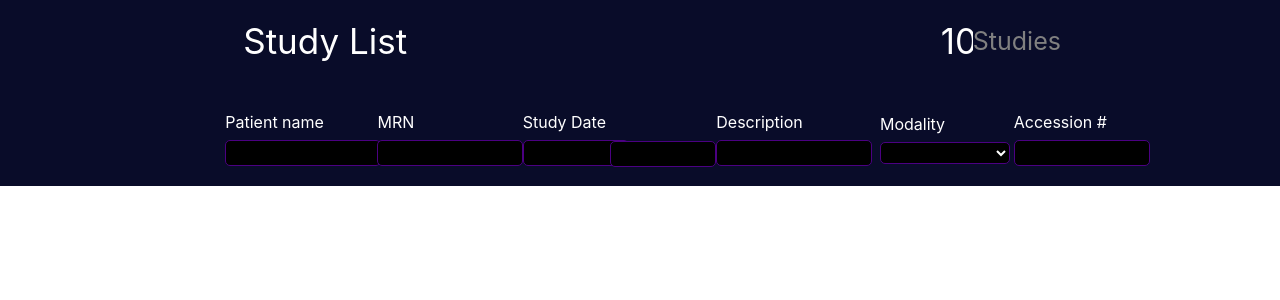
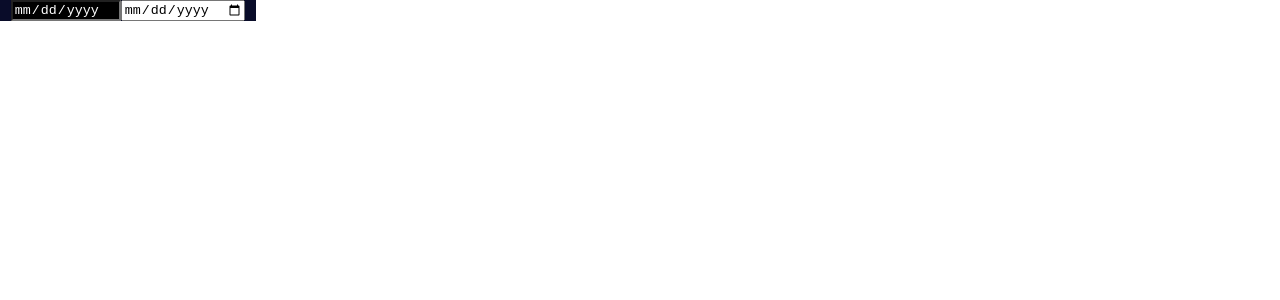
Before and after one commit to ArjunChorath/project_login_page_2, a React (Create React App) app: page / in a window 1280 px wide. Shown: the top 300 px of the page. Built offline with nearby package versions, Linux system fonts and the light colour scheme.

Commit message:
datepicker_commit

```diff
--- a/package.json
+++ b/package.json
@@ -12,6 +12,7 @@
     "@testing-library/user-event": "^13.5.0",
     "axios": "^1.6.2",
     "react": "^18.2.0",
+    "react-datepicker": "^4.24.0",
     "react-dom": "^18.2.0",
     "react-scripts": "5.0.1",
     "react-select": "^5.8.0",
--- a/src/App.js
+++ b/src/App.js
@@ -3,12 +3,14 @@ import './App.css';
 // import { Login } from './component/Login';
 import { SearchBar } from './component/SearchBar';
 import { SearchBarFilter } from './component/SearchBarFilter';
+import { DateRange } from './component/DateRange'
 
 function App() {
   return (
     <Box>
-      <SearchBar/>
-      <SearchBarFilter/>
+      {/* <SearchBar/>
+      <SearchBarFilter/> */}
+      <DateRange></DateRange>
     </Box>
   );
 }
--- /dev/null
+++ b/src/component/DateRange.js
@@ -0,0 +1,58 @@
+import { Box } from "@mui/material";
+import React,{ useState } from "react";
+import DatePicker from "react-datepicker";
+import 'react-datepicker/dist/react-datepicker.module.css'
+
+
+
+
+export const DateRange = () => {
+  const [startDate,setStartDate]=useState(null);
+  const [endDate,setEndDate]=useState(null);
+
+
+const handleStartDateChange=(date)=>{
+
+  setStartDate(date);
+}
+
+const handleEndDateChange=(date)=>{
+  setEndDate(date);
+}
+  return (
+    <Box
+      sx={{
+        width: "20vw",
+        heigth: "30vh",
+        bgcolor: "#090c29",
+        display: "flex",
+        alignItems: "center",
+        justifyContent: "center",
+        flexDirection: "row",
+
+      }}
+    >
+     <input type="date"
+     value='21-10-199'
+        selected={startDate}
+        onChange={handleStartDateChange}
+        selectsStart
+        startDate={startDate}
+        endDate={endDate}
+        placeholderText="start date"
+        style={{width:'105px',backgroundColor:'black',color:'white',value:'12-10-2004'}}
+
+      ></input>
+
+      <input type="date"
+        selected={endDate}
+        onChange={handleEndDateChange}
+        selectsEnd
+        startDate={startDate}
+        endDate={endDate}
+        minDate={startDate}
+        placeholderText="end date"
+      ></input>
+    </Box>
+  );
+}
--- a/src/component/SearchBar.js
+++ b/src/component/SearchBar.js
@@ -1,4 +1,4 @@
-import { Box, Grid, TextField } from "@mui/material";
+import { Box} from "@mui/material";
 import React from "react";
 
 export const SearchBar = () => {
--- a/src/component/SearchBarFilter.js
+++ b/src/component/SearchBarFilter.js
@@ -1,5 +1,42 @@
 import { Box } from '@mui/material'
 import React, { useState } from 'react'
+
+import InputLabel from "@mui/material/InputLabel";
+import MenuItem from "@mui/material/MenuItem";
+import FormControl from "@mui/material/FormControl";
+import ListItemText from "@mui/material/ListItemText";
+import Select from "@mui/material/Select";
+import Checkbox from "@mui/material/Checkbox";
+
+const ITEM_HEIGHT = 50;
+const ITEM_PADDING_TOP = 8;
+const MenuProps = {
+  PaperProps: {
+    style: {
+
+      backgroundColor: "black",
+      color:'white',
+      maxHeight: ITEM_HEIGHT * 4.5 + ITEM_PADDING_TOP,
+      width: 250,
+
+    },
+  },
+
+};
+
+const names = [
+  "AR",
+  "ASMT",
+  "AU",
+  "BDUS",
+  "BI",
+  "BMD",
+  "CR",
+  "CT",
+  "DG",
+  "DOC",
+];
+
 
 export const SearchBarFilter = () => {
     const [isClickedPatient,setIsClickedPatient]=useState(false);
@@ -8,31 +45,22 @@ export const SearchBarFilter = () => {
     const [isClickedEndStudyDate, setIsClickedEndtStudyDate]=useState(false);
     const [isClickedDescription, setIsClickedDescription] = useState(false);
     const [isClickedModality, setIsClickedModality] = useState(false);
+    const [modalityType, setModalityType] = useState([]);
     const [isClickedAccession, setIsClickedAccession] = useState(false);
-    const [selectedOptions,setSelectedOptions]=useState([]);
 
-    const options = [
-      "option1",
-      "option2",
-      "option3",
-      "option3",
-      "option3",
-      "option3",
-      "option3",
-      "option3",
-      "option3",
-      "option3",
-      "option3",
-      "option3",
-      "option3",
-      "option3",
-      "option3",
-    ];
 
-    const handleChange=(event)=>{
-      setSelectedOptions(event.target.value)
 
-    }
+
+
+  const handleChange = (event) => {
+    const {
+      target: { value },
+    } = event;
+    setModalityType(
+
+      typeof value === "string" ? value.split(",") : value
+    );
+  };
 
 
   return (
@@ -86,6 +114,7 @@ export const SearchBarFilter = () => {
           >
             <Box sx={{ display: "flex", flexDirection: "column" }}>
               <Box sx={{ color: "white", marginBottom: "8px" }}>MRN</Box>
+
               <input
                 style={{
                   backgroundColor: "black",
@@ -109,11 +138,13 @@ export const SearchBarFilter = () => {
             <Box sx={{ display: "flex", flexDirection: "column" }}>
               <Box sx={{ color: "white", marginBottom: "8px" }}>Study Date</Box>
               <input
+                type="date"
+
                 style={{
                   backgroundColor: "black",
                   color: "white",
                   width: "100px",
-                  height: "22px",
+                  height: "25px",
                   marginBottom: "10px",
                   borderRadius: "5px",
                   outline: "none",
@@ -123,21 +154,33 @@ export const SearchBarFilter = () => {
                 }}
                 onFocus={() => setIsClickedStartStudyDate(true)}
                 onBlur={() => setIsClickedStartStudyDate(false)}
-              ></input>
+              />
             </Box>
           </Box>
 
+          <style>
+            {`
+    input[type="date"]::-webkit-calendar-picker-indicator {
+      filter: invert(1); // Invert the color of the calendar icon
+    }
+  `}
+          </style>
+
           <Box
-            sx={{ position: "relative", left: "-07%", marginBottom: "10px" }}
+            sx={{ position: "relative", left: "-6.4%", marginBottom: "10px" }}
           >
             <Box sx={{ display: "flex", flexDirection: "column" }}>
               <Box sx={{ color: "white" }}> </Box>
+
               <input
+                type="date"
+
+
                 style={{
                   backgroundColor: "black",
                   color: "white",
                   width: "100px",
-                  height: "22px",
+                  height: "25px",
                   marginTop: "19px",
                   borderRadius: "5px",
                   outline: "none",
@@ -175,35 +218,54 @@ export const SearchBarFilter = () => {
             </Box>
           </Box>
 
-          <Box sx={{ position: "relative", left: "-6%", marginBottom: "10px" }}>
+          <Box
+            sx={{
+              position: "relative",
+              left: "-6.5%",
+              marginBottom: "10px",
+              bottom: "8px",
+            }}
+          >
             <Box sx={{ display: "flex", flexDirection: "column" }}>
               <Box sx={{ color: "white", marginBottom: "8px" }}>Modality</Box>
-              <select
-              value={selectedOptions}
-              onChange={handleChange}
 
+              <FormControl sx={{ m: 0, width: 130, height: "22px" }}>
+                <InputLabel id="demo-multiple-checkbox-label"></InputLabel>
+                <Select
                   style={{
+                    height: "27px",
+                    width: "130px",
                     backgroundColor: "black",
                     color: "white",
-                  width: "130px",
-                  height: "22px",
-                  marginBottom: "10px",
-                  borderRadius: "5px",
-
-                  overflow:'auto',
                     outline: "none",
-                  border: `1px solid ${isClickedModality ? "cyan" : "indigo"}`,
+                    border: `1px solid ${
+                      isClickedModality ? "cyan" : "indigo"
+                    }`,
                   }}
                   onFocus={() => setIsClickedModality(true)}
                   onBlur={() => setIsClickedModality(false)}
+                  labelId="demo-multiple-checkbox-label"
+                  id="demo-multiple-checkbox"
+                  multiple
+                  value={modalityType}
+                  onChange={handleChange}
+                  renderValue={(selected) => selected.join(", ")}
+                  MenuProps={MenuProps}
                 >
-                <option value="" disabled></option>
-          {options.map((option, index) => (
-            <option key={index} value={option}>
-              {option}
-            </option>
+                  {names.map((name) => (
+                    <MenuItem key={name} value={name}>
+                      <Checkbox
+                        checked={modalityType.indexOf(name) > -1}
+                        style={{}}
+                      />
+                      <ListItemText
+                        primary={name}
+                        style={{ fontSize: "1px" }}
+                      />
+                    </MenuItem>
                   ))}
-              </select>
+                </Select>
+              </FormControl>
             </Box>
           </Box>
 
@@ -223,15 +285,16 @@ export const SearchBarFilter = () => {
                   marginBottom: "10px",
                   borderRadius: "5px",
                   outline: "none",
-                  border: `1px solid ${
-                    isClickedAccession ? "cyan" : "indigo"
-                  }`,
+                  border: `1px solid ${isClickedAccession ? "cyan" : "indigo"}`,
                 }}
                 onFocus={() => setIsClickedAccession(true)}
                 onBlur={() => setIsClickedAccession(false)}
               ></input>
             </Box>
           </Box>
+          <Box sx={{ display: "flex", flexDirection: "column" }}>
+            <Box sx={{ color: "white", marginBottom: "50px" }}>Instances</Box>
+          </Box>
         </Box>
       </Box>
     </Box>
```
Also changed, not shown: 1 other file (tests, documents, lock files or other folders). Lines whose indentation alone changed are shown as unchanged.
